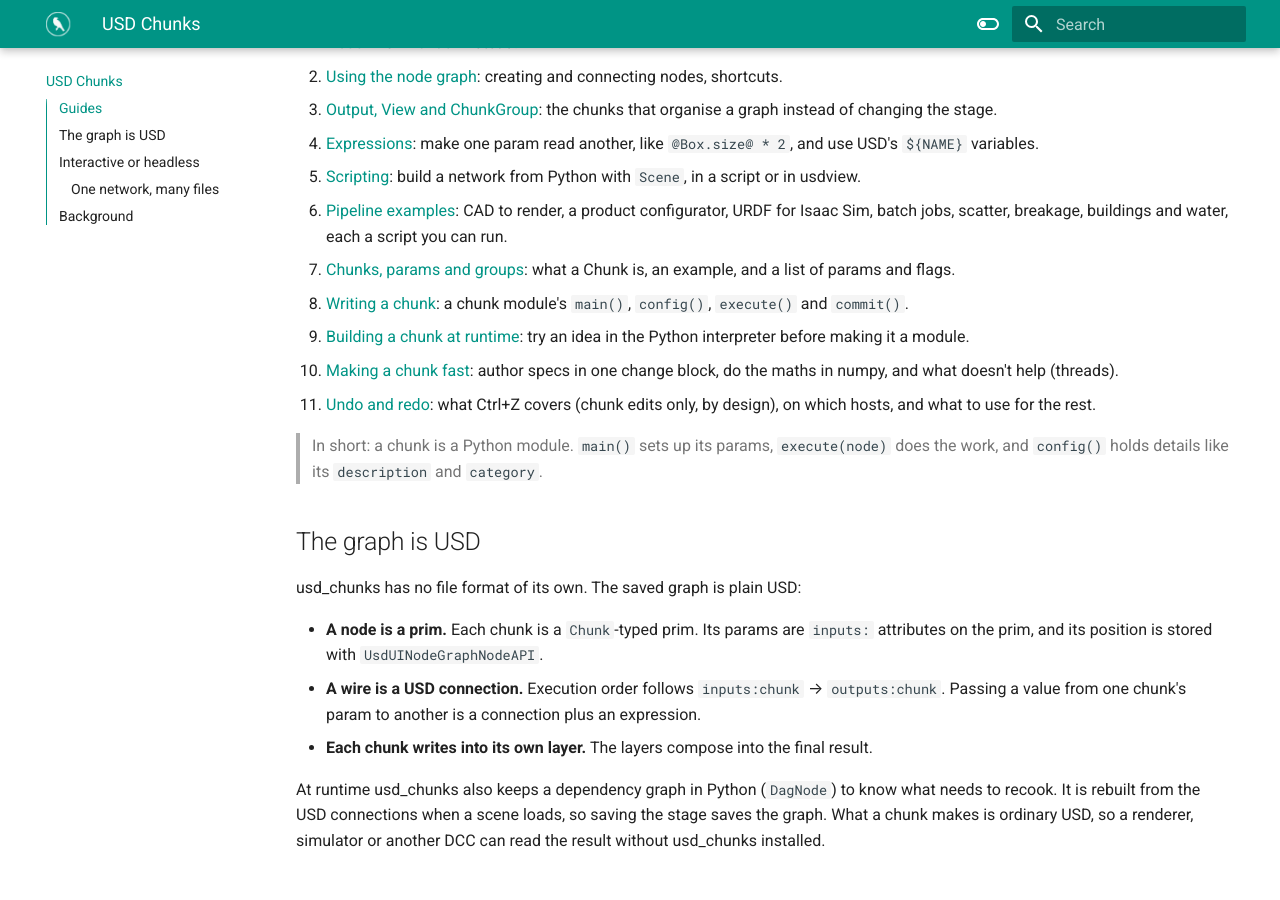
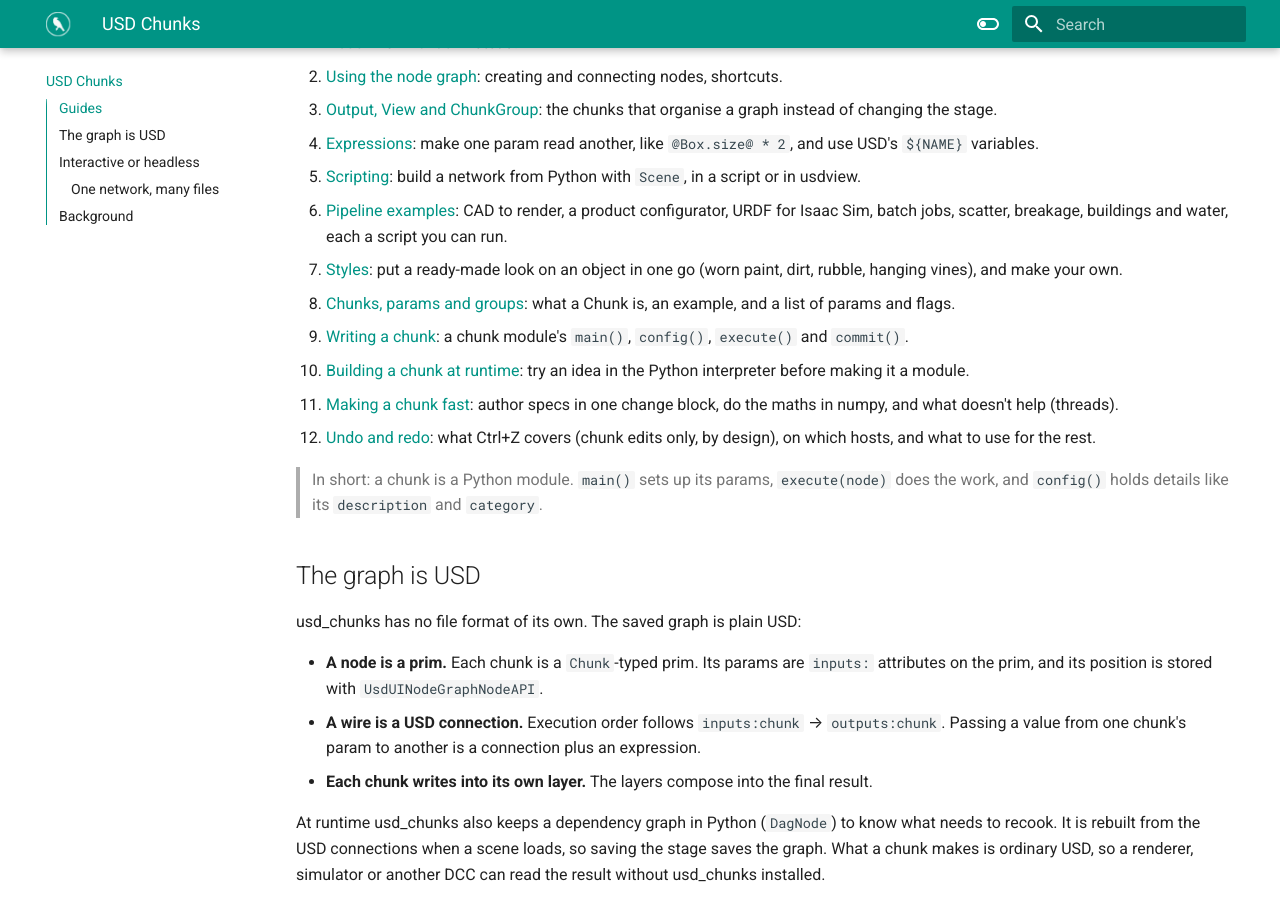
Before and after one commit to HuginStudios/usd_chunks, an MkDocs documentation site: the page built from docs/index.md, in a window 1280 px wide and 900 px high, scrolled down 407 px. Built offline with MkDocs 1.6.1 and Material for MkDocs 9.7.7, drawn with Linux system fonts in a browser that asks for light colours; the version menu is left out.

Commit message:
📝 Styles guide, changelog, and folder order
docs/styles.md: putting a style on an object, its handles, the four
that ship, and making your own. The skills point at it.

Style folders now follow USD_CHUNK_DIRS order, so an earlier folder
wins on a duplicate name, as the guide says; the registry keeps its
folders as a set, which sorted them A-Z.

```diff
--- a/docs/index.md
+++ b/docs/index.md
@@ -22,15 +22,17 @@ screen.
 6. [Pipeline examples](pipeline-examples.md): CAD to render, a product configurator,
    URDF for Isaac Sim, batch jobs, scatter, breakage, buildings and water, each a script
    you can run.
-7. [Chunks, params and groups](chunk-basics.md): what a Chunk is, an example, and a list of
+7. [Styles](styles.md): put a ready-made look on an object in one go (worn paint, dirt,
+   rubble, hanging vines), and make your own.
+8. [Chunks, params and groups](chunk-basics.md): what a Chunk is, an example, and a list of
    params and flags.
-8. [Writing a chunk](writing-a-chunk.md): a chunk module's `main()`, `config()`,
+9. [Writing a chunk](writing-a-chunk.md): a chunk module's `main()`, `config()`,
    `execute()` and `commit()`.
-9. [Building a chunk at runtime](runtime-chunks.md): try an idea in the Python
-   interpreter before making it a module.
-10. [Making a chunk fast](fast-chunks.md): author specs in one change block, do the maths
+10. [Building a chunk at runtime](runtime-chunks.md): try an idea in the Python
+    interpreter before making it a module.
+11. [Making a chunk fast](fast-chunks.md): author specs in one change block, do the maths
     in numpy, and what doesn't help (threads).
-11. [Undo and redo](undo.md): what Ctrl+Z covers (chunk edits only, by design), on which
+12. [Undo and redo](undo.md): what Ctrl+Z covers (chunk edits only, by design), on which
     hosts, and what to use for the rest.
 
 > In short: a chunk is a Python module. `main()` sets up its params, `execute(node)` does
```
Also changed, not shown: CHANGELOG.md (+12 -0 lines), docs/styles.md (added, +88 -0 lines), skills/usd-chunks-build-network/chunks-by-task.md (+1 -0 lines), skills/usd-chunks-chunkgroup-asset/SKILL.md (+3 -0 lines), 2 other files.
